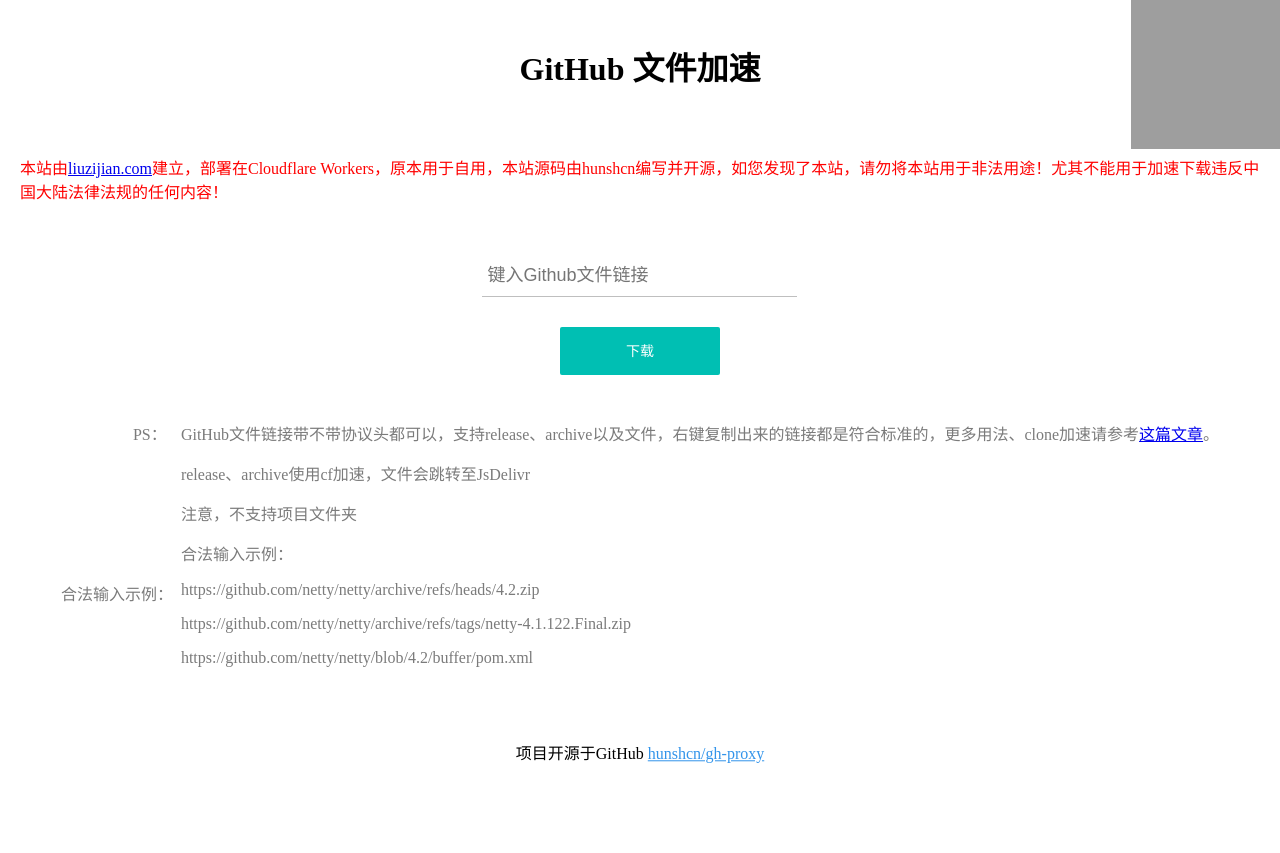
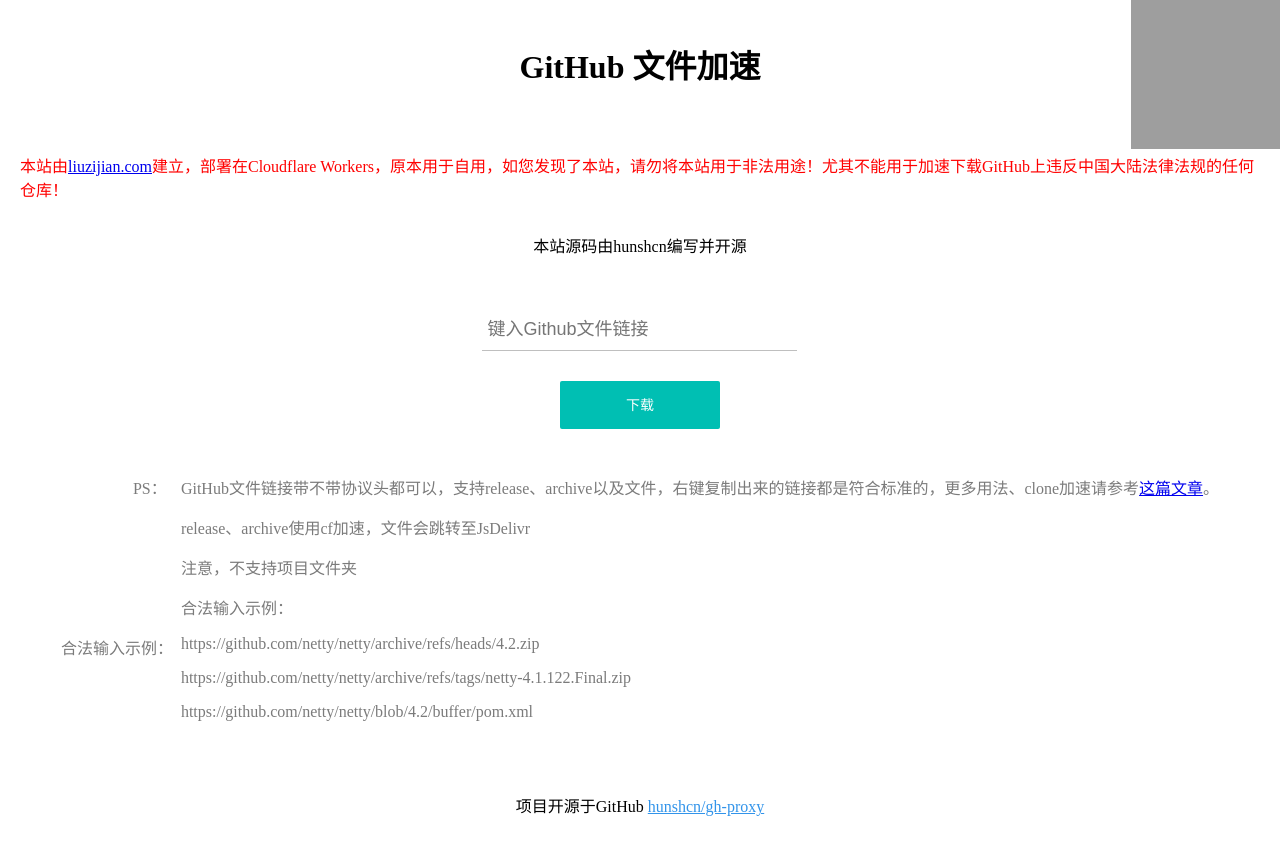
Before and after one commit to changelzj/changelzj.github.io, a plain HTML site: page gh-proxy/index.html in a window 1280 px wide. Before the commit the page ends 800 px from the top, so only its background shows below. Drawn offline with Linux system fonts and the light colour scheme; grey boxes are pictures that could not be loaded.

Commit message:
Update index.html

```diff
--- a/gh-proxy/index.html
+++ b/gh-proxy/index.html
@@ -125,7 +125,9 @@
                                                                                                data-recalc-dims="1"></a>
 <h1 style="margin-bottom: 50px">GitHub 文件加速</h1>
 
-<p style="color:red;">  本站由<a  href="https://liuzijian.com" target=_blank >liuzijian.com</a>建立，部署在Cloudflare Workers，原本用于自用，本站源码由hunshcn编写并开源，如您发现了本站，请勿将本站用于非法用途！尤其不能用于加速下载违反中国大陆法律法规的任何内容！ </p>
+<p style="color:red;">  本站由<a  href="https://liuzijian.com" target=_blank >liuzijian.com</a>建立，部署在Cloudflare Workers，原本用于自用，如您发现了本站，请勿将本站用于非法用途！尤其不能用于加速下载GitHub上违反中国大陆法律法规的任何仓库！ </p>
+  <p>本站源码由hunshcn编写并开源</p>
+
     <br/><br/>
 <form action="./" method="get" style="padding-bottom: 40px" target="_blank" class="flex" onsubmit="toSubmit(event)">
     <label class="block" style="width: fit-content">
```
